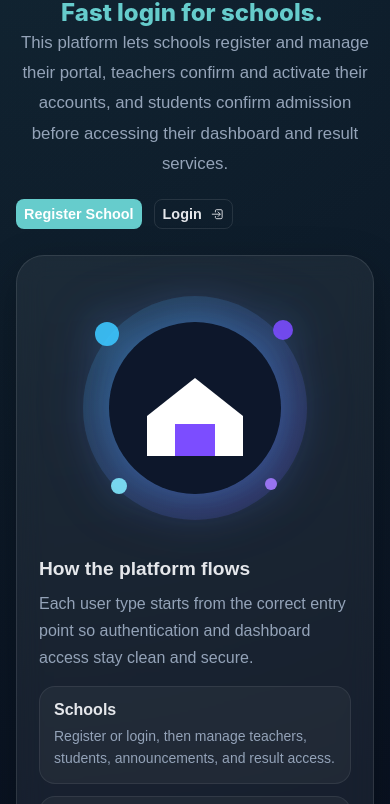
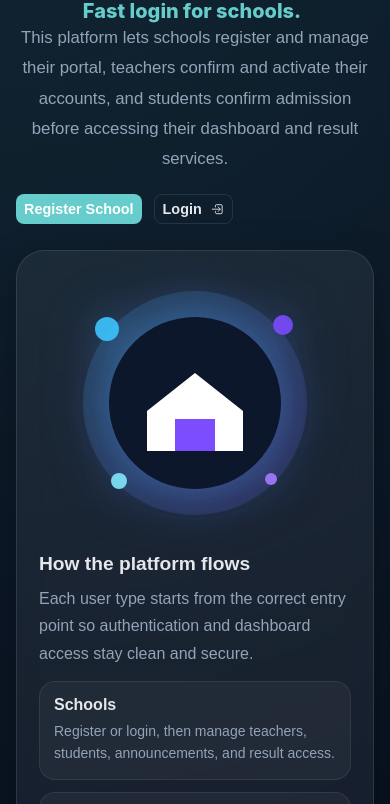
Before and after one commit to STUN-FI/STUN-FI_HUB, a plain HTML site: page SaaS/index.html in a window 390 px wide. Shown: the part 201-1005 px from the top of the page. Drawn offline with nearby package versions, Linux system fonts and the light colour scheme.

Commit message:
Increase typed headline size to 36px (desktop) and 20px (mobile)

```diff
--- a/SaaS/index.html
+++ b/SaaS/index.html
@@ -61,7 +61,7 @@
       color: var(--accent);
       font-family: 'Inter', 'Segoe UI', Arial, sans-serif;
       font-weight: 800;
-      font-size: 24px !important;
+      font-size: 36px !important;
       line-height: 1.2;
       text-align: center !important;
       animation: blinkCaret 1s step-end infinite;
@@ -77,7 +77,7 @@
 
     @media (max-width: 768px) {
       .typed-text {
-        font-size: 1rem;
+        font-size: 20px !important;
         white-space: normal;
       }
     }
```
